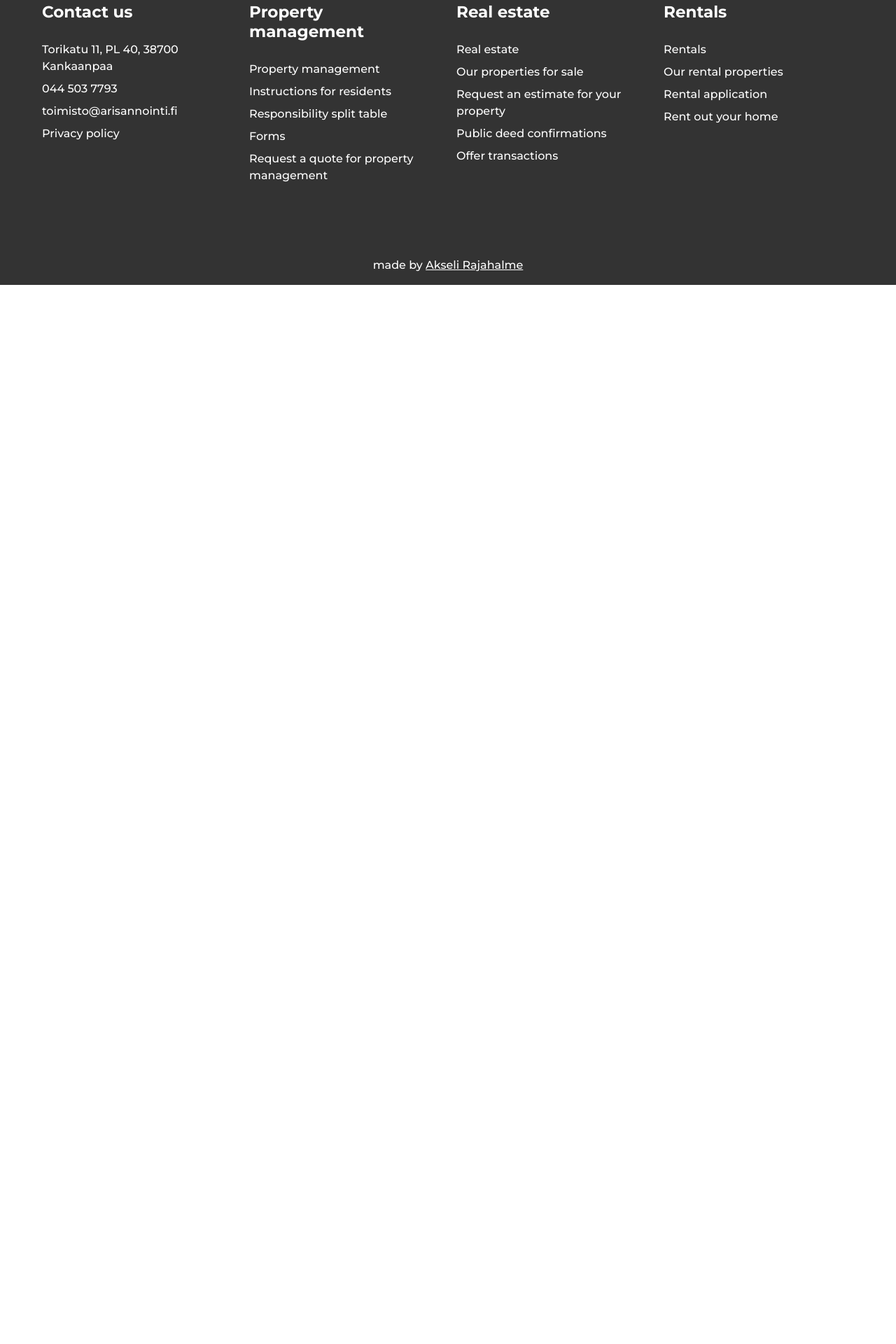
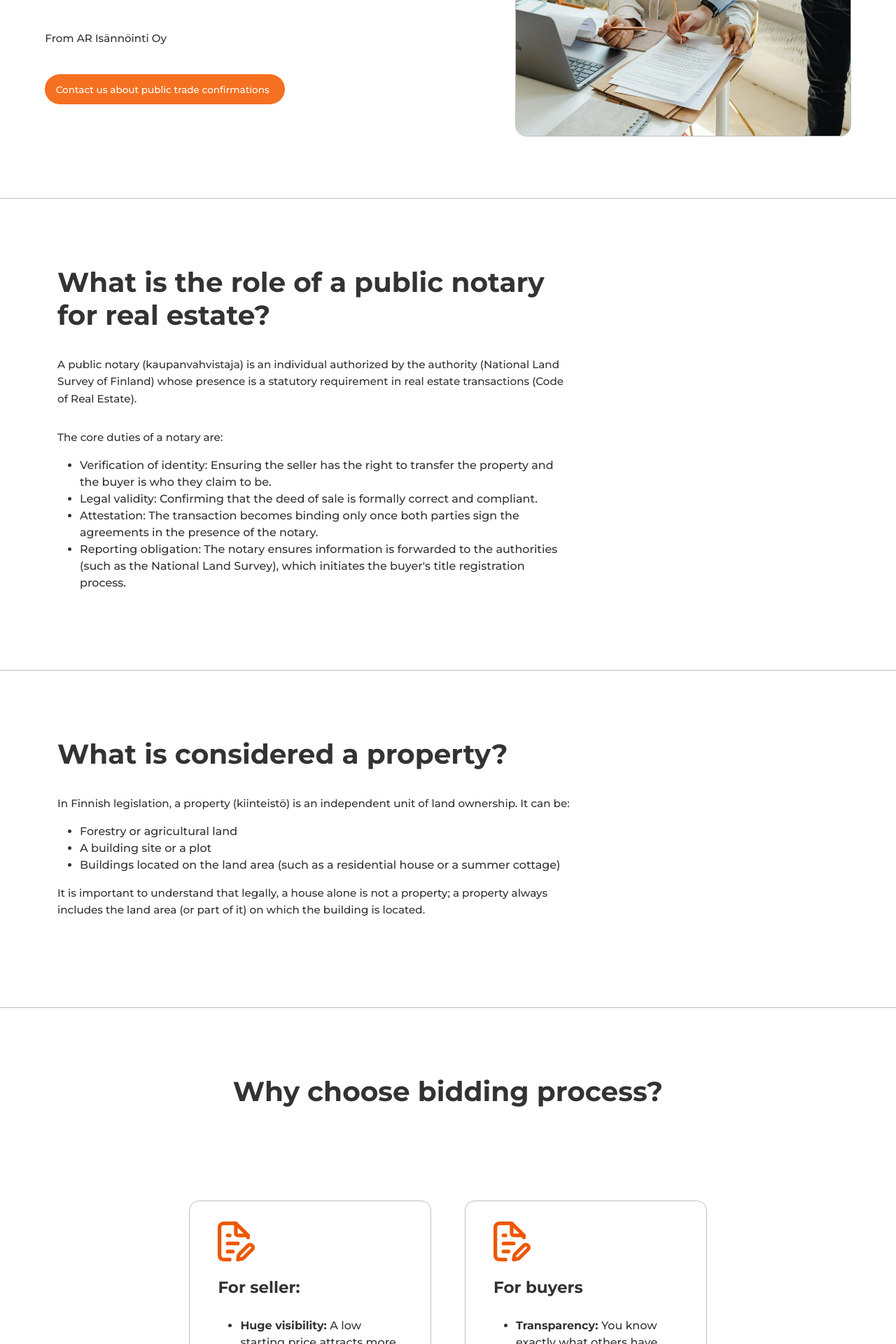
Before and after one commit to AkseliRaj/real-estate-management-website, a React (Vite) app in the folder ar-isannointi-oy/: page /julkiset-kaupanvahvistukset in a window 1280 px wide. Shown: the part 260-2180 px from the top of the page at 70% size. Before the commit the page ends 800 px from the top, so only its background shows below. Built offline with nearby package versions, Linux system fonts and the light colour scheme.

Commit message:
feat: add Public Deed Confirmations page with introduction and specifications sections

```diff
--- a/ar-isannointi-oy/src/App.jsx
+++ b/ar-isannointi-oy/src/App.jsx
@@ -11,6 +11,7 @@ import PropertyManagementInstructions from './pages/PropertyManagementInstructio
 import ResponsibilityTablePage from './pages/ResponsibilityTablePage.jsx';
 import PropertyManagementFormsPage from './pages/PropertyManagementFormsPage.jsx';
 import BiddingQuotePage from './pages/BiddingQuotePage.jsx';
+import PublicDeedConfirmationsPage from './pages/PublicDeedConfirmationsPage.jsx';
 
 function App() {
   const { pathname } = useLocation();
@@ -26,6 +27,7 @@ function App() {
           <Route path="/vastuunjakotaulukko" element={<ResponsibilityTablePage />} />
           <Route path="/lomakkeet" element={<PropertyManagementFormsPage />} />
           <Route path="/tarjouskaupat" element={<BiddingQuotePage />} />
+          <Route path="/julkiset-kaupanvahvistukset" element={<PublicDeedConfirmationsPage />} />
         </Routes>
       </main>
       <Footer />
--- a/ar-isannointi-oy/src/data/siteLinks.js
+++ b/ar-isannointi-oy/src/data/siteLinks.js
@@ -12,7 +12,7 @@ const SITE_LINKS = {
     realEstate: '#',
     ourPropertiesForSale: '#',
     requestEstimate: '#',
-    publicDeeds: '#',
+    publicDeeds: '/julkiset-kaupanvahvistukset',
     offerDeals: '/tarjouskaupat',
     rental: '#',
     rentalProperties: '#',
--- a/ar-isannointi-oy/src/locales/en/translation.json
+++ b/ar-isannointi-oy/src/locales/en/translation.json
@@ -269,5 +269,33 @@
         }
       }
     }
+  },
+  "Public-Deed-Page": {
+    "Introduction-Section": {
+      "title": "Public trade confirmations",
+      "paragraph1": "From AR Isännöinti Oy",
+      "CTA-button": "Contact us about public trade confirmations"
+    },
+    "Prefix": {
+      "title": "What is the role of a public notary for real estate?",
+      "paragraph1": "A public notary (kaupanvahvistaja) is an individual authorized by the authority (National Land Survey of Finland) whose presence is a statutory requirement in real estate transactions (Code of Real Estate).",
+      "bullet-point-list": {
+        "paragraph1": "The core duties of a notary are:",
+        "bullet-point-paragraph1": "Verification of identity: Ensuring the seller has the right to transfer the property and the buyer is who they claim to be.",
+        "bullet-point-paragraph2": "Legal validity: Confirming that the deed of sale is formally correct and compliant.",
+        "bullet-point-paragraph3": "Attestation: The transaction becomes binding only once both parties sign the agreements in the presence of the notary.",
+        "bullet-point-paragraph4": "Reporting obligation: The notary ensures information is forwarded to the authorities (such as the National Land Survey), which initiates the buyer's title registration process."
+      }
+    },
+    "Real-Estate-Specifications": {
+      "title": "What is considered a property?",
+      "bullet-point-list": {
+        "paragraph1": "In Finnish legislation, a property (kiinteistö) is an independent unit of land ownership. It can be:",
+        "bullet-point-paragraph1": "Forestry or agricultural land",
+        "bullet-point-paragraph2": "A building site or a plot",
+        "bullet-point-paragraph3": "Buildings located on the land area (such as a residential house or a summer cottage)"
+      },
+      "paragraph1": "It is important to understand that legally, a house alone is not a property; a property always includes the land area (or part of it) on which the building is located."
+    }
   }
 }
--- a/ar-isannointi-oy/src/locales/fi/translation.json
+++ b/ar-isannointi-oy/src/locales/fi/translation.json
@@ -269,5 +269,33 @@
         }
       }
     }
+  },
+  "Public-Deed-Page": {
+    "Introduction-Section": {
+      "title": "Julkiset kaupanvahvistukset",
+      "paragraph1": "Juostavasti ja asiantuntevasti AR Isännöinniltä.",
+      "CTA-button": "Ota yhteyttä julkisista kaupanvahvistuksista"
+    },
+    "Prefix": {
+      "title": "Mikä on julkisen kaupanvahvistajan tehtävä?",
+      "paragraph1": "Julkinen kaupanvahvistaja on viranomaisen (Maanmittauslaitos) valtuuttama henkilö, jonka läsnäolo on kiinteistökaupassa lakisääteinen vaatimus (Maakaari).",
+      "bullet-point-list": {
+        "paragraph1": "Kaupanvahvistajan keskeisimmät tehtävät ovat:",
+        "bullet-point-paragraph1": "Henkilöllisyyden toteaminen: Varmistetaan, että myyjällä on oikeus luovuttaa kiinteistö ja ostaja on se, joka väittää olevansa.",
+        "bullet-point-paragraph2": "Oikeudellinen pätevyys: Todetaan, että kauppakirja on tehty muodollisesti oikein.",
+        "bullet-point-paragraph3": "Vahvistaminen: Kauppa tulee sitovaksi vasta, kun molemmat osapuolet allekirjoittavat sopimukset kaupanvahvistajan läsnäollessa.",
+        "bullet-point-paragraph4": "Ilmoitusvelvollisuus: Kaupanvahvistaja huolehtii tiedon välittämisestä viranomaisille (kuten Maanmittauslaitokselle), mikä käynnistää ostajan lainhuutoprosessin."
+      }
+    },
+    "Real-Estate-Specifications": {
+      "title": "Mikä lasketaan kiinteistöksi?",
+      "bullet-point-list": {
+        "paragraph1": "Kaupanvahvistajan keskeisimmät tehtävät ovat:Kiinteistö on Suomen lainsäädännössä itsenäinen maanomistuksen yksikkö. Se voi olla:",
+        "bullet-point-paragraph1": "Metsä- tai maatalousmaa",
+        "bullet-point-paragraph2": "Rakennuspaikka tai tontti",
+        "bullet-point-paragraph3": "Maa-alueella sijaitsevat rakennukset (kuten asuintalo tai kesämökki)"
+      },
+      "paragraph1": "On tärkeää ymmärtää, että juridisesti pelkkä talo ei ole kiinteistö, vaan kiinteistöön kuuluu aina se maa-alue (tai sen osa), jolla rakennus sijaitsee."
+    }
   }
 }
--- /dev/null
+++ b/ar-isannointi-oy/src/pages/PublicDeedConfirmationsPage.jsx
@@ -0,0 +1,69 @@
+import { useTranslation } from 'react-i18next';
+import IntroductionSectionWithImage from '../components/IntroductionSectionWithImage';
+import FormIntroductionSection from '../components/FormIntroductionSection';
+import IconListCardsSection from '../components/IconListCardsSection';
+import BiddingQuotePageImage from '../assets/webp/PublicDeedImage.webp';
+import buildFormContentItems from '../utils/buildFormContentItems';
+import FormIcon from '../assets/svg/FilePenIcon.svg';
+import '../css/BiddingPage.css'
+
+const PublicDeedConfirmationsPage = () => {
+    const { t } = useTranslation();
+    const prefixSection = t('Public-Deed-Page.Prefix', { returnObjects: true });
+    const realEstateSpecificationsSection = t('Public-Deed-Page.Real-Estate-Specifications', { returnObjects: true });
+    const biddingExplanationCardsSection = t('Bidding-Quote-Page.Bidding-Explanation-Cards', { returnObjects: true });
+    const biddingExplanationCards = Object.entries(biddingExplanationCardsSection)
+        .filter(([key, value]) => key.startsWith('card') && typeof value === 'object' && value !== null)
+        .map(([key, value]) => ({
+            id: key,
+            title: value.title,
+            items: Object.entries(value)
+                .filter(
+                    ([itemKey, itemValue]) => (
+                        itemKey.startsWith('list-item')
+                        && typeof itemValue === 'object'
+                        && itemValue !== null
+                    ),
+                )
+                .map(([itemKey, itemValue]) => ({
+                    id: itemKey,
+                    boldWord: itemValue['bold-word'],
+                    paragraph: itemValue.paragraph,
+                })),
+        }));
+
+    return (
+        <div className="container-fluid px-0">
+            <IntroductionSectionWithImage
+                title={t('Public-Deed-Page.Introduction-Section.title')}
+                paragraphs={[
+                    t('Public-Deed-Page.Introduction-Section.paragraph1'),
+                ]}
+                imageSrc={BiddingQuotePageImage}
+                imageAlt={t('propertyLanding.images.introductionAlt')}
+                buttonText={t('Public-Deed-Page.Introduction-Section.CTA-button')}
+            />
+
+            {/*Here Public-Deed-Page.prefix*/}
+            <FormIntroductionSection
+                title={prefixSection.title}
+                contentItems={buildFormContentItems(prefixSection)}
+            />
+
+            {/*Here Public-Deed-Page.Real-Estate-Specifications*/}
+            <FormIntroductionSection
+                title={realEstateSpecificationsSection.title}
+                contentItems={buildFormContentItems(realEstateSpecificationsSection)}
+            />
+
+            <IconListCardsSection
+                title={biddingExplanationCardsSection.title}
+                cards={biddingExplanationCards}
+                iconSrc={FormIcon}
+                listClassName="Bidding-Quote-Card-List"
+            />
+        </div>
+    );
+};
+
+export default PublicDeedConfirmationsPage;
```
Also changed, not shown: ar-isannointi-oy/src/assets/webp/PublicDeedImage.webp (added).
